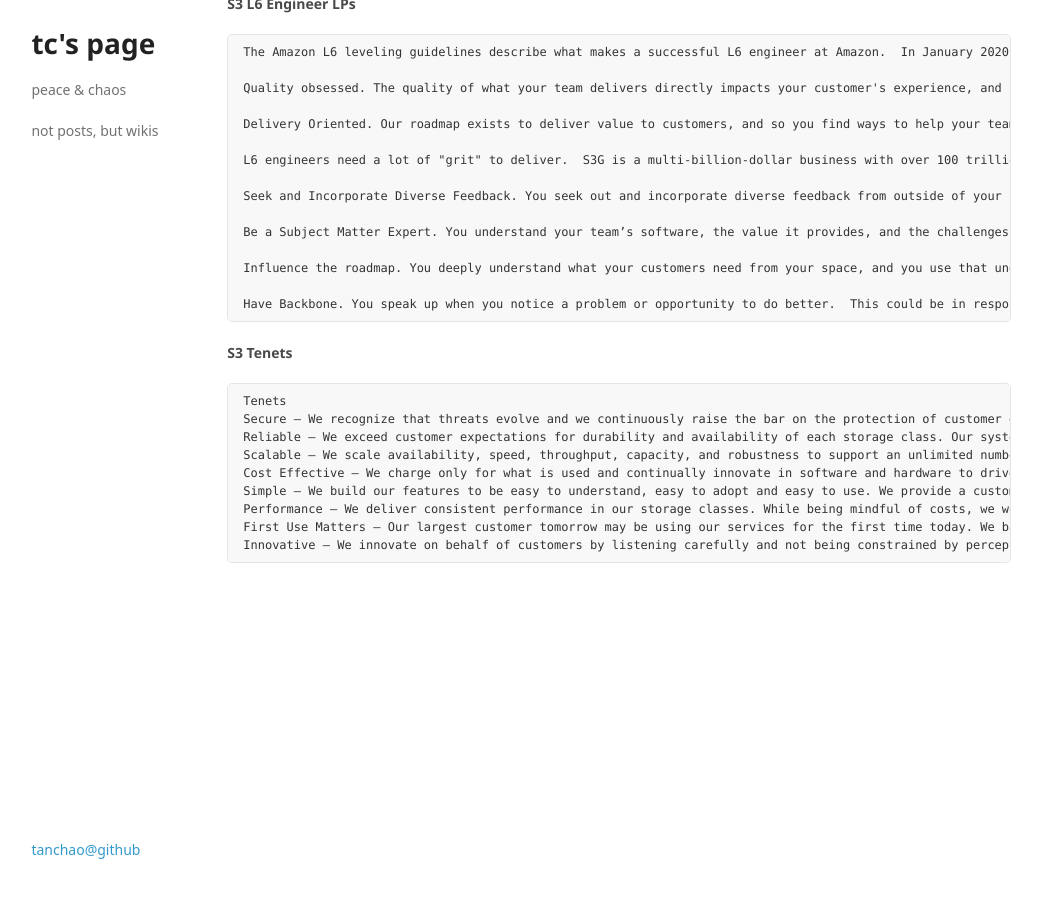
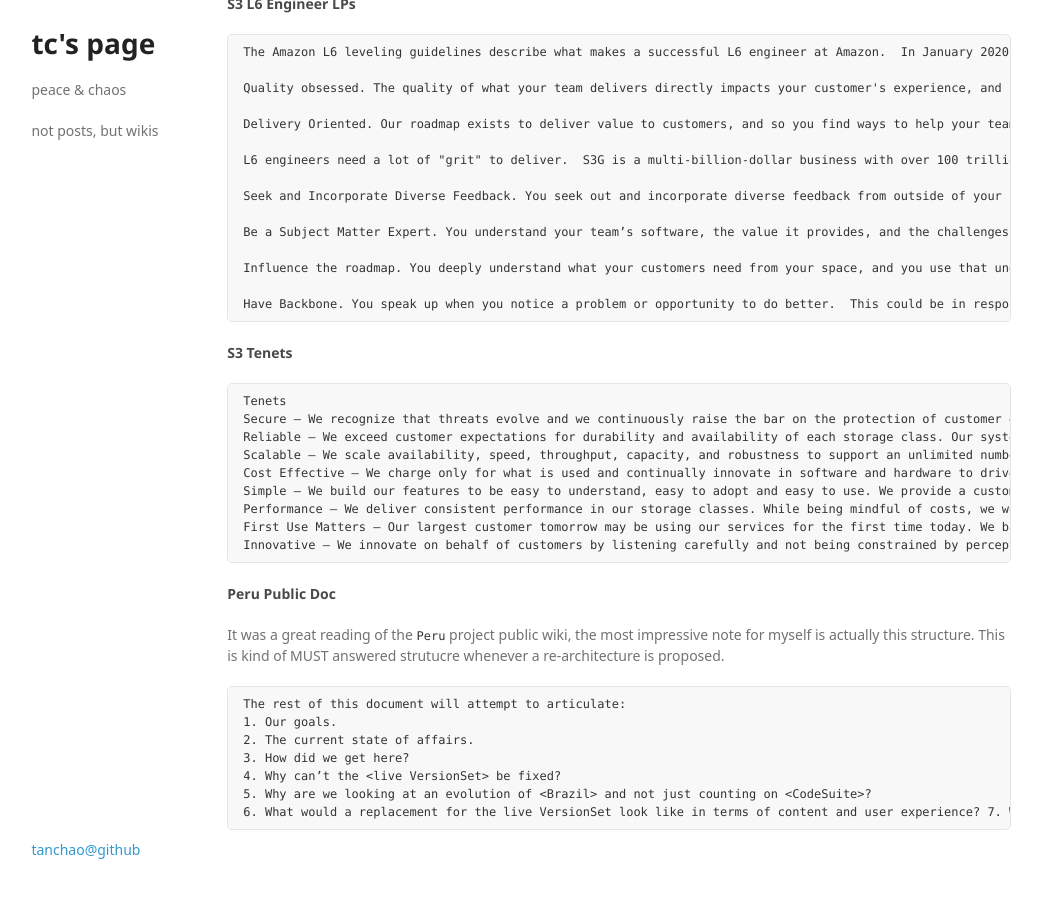
Before and after one commit to tanchao/tanchao.github.io, a Jekyll site: the page built from _posts/2022-01-20-amzn-gems.md, in a window 1280 px wide and 900 px high, scrolled down 1849 px. Shown: the whole window, without its empty margins (119-1161 px from the left). Built offline with Jekyll 4.4.1, drawn with Linux system fonts in a browser that asks for light colours; some web fonts are replaced.

Commit message:
no message

````diff
--- a/_posts/2022-01-20-amzn-gems.md
+++ b/_posts/2022-01-20-amzn-gems.md
@@ -133,3 +133,17 @@
 First Use Matters – Our largest customer tomorrow may be using our services for the first time today. We balance our investments and aren’t afraid to self-disrupt to ensure our services remain differentiated and compelling for these customers.
 Innovative – We innovate on behalf of customers by listening carefully and not being constrained by perceptions or existing implementations. We invest in testing and safety mechanisms so that our teams can iterate rapidly without compromising the customer experience. We plant seeds, protect saplings, and double down when we see customer delight.
 ```
+
+#### Peru Public Doc
+
+It was a great reading of the `Peru` project public wiki, the most impressive note for myself is actually this structure. This is kind of MUST answered strutucre whenever a re-architecture is proposed.
+
+```
+The rest of this document will attempt to articulate:
+1. Our goals.
+2. The current state of affairs.
+3. How did we get here?
+4. Why can’t the <live VersionSet> be fixed?
+5. Why are we looking at an evolution of <Brazil> and not just counting on <CodeSuite>?
+6. What would a replacement for the live VersionSet look like in terms of content and user experience? 7. Why do we think we won’t make the same mistakes?
+```
````
Also changed, not shown: _posts/2022-01-13-good-reads.md (+12 -0 lines), _posts/2022-08-03-chaos-habits.md (+1 -0 lines).
